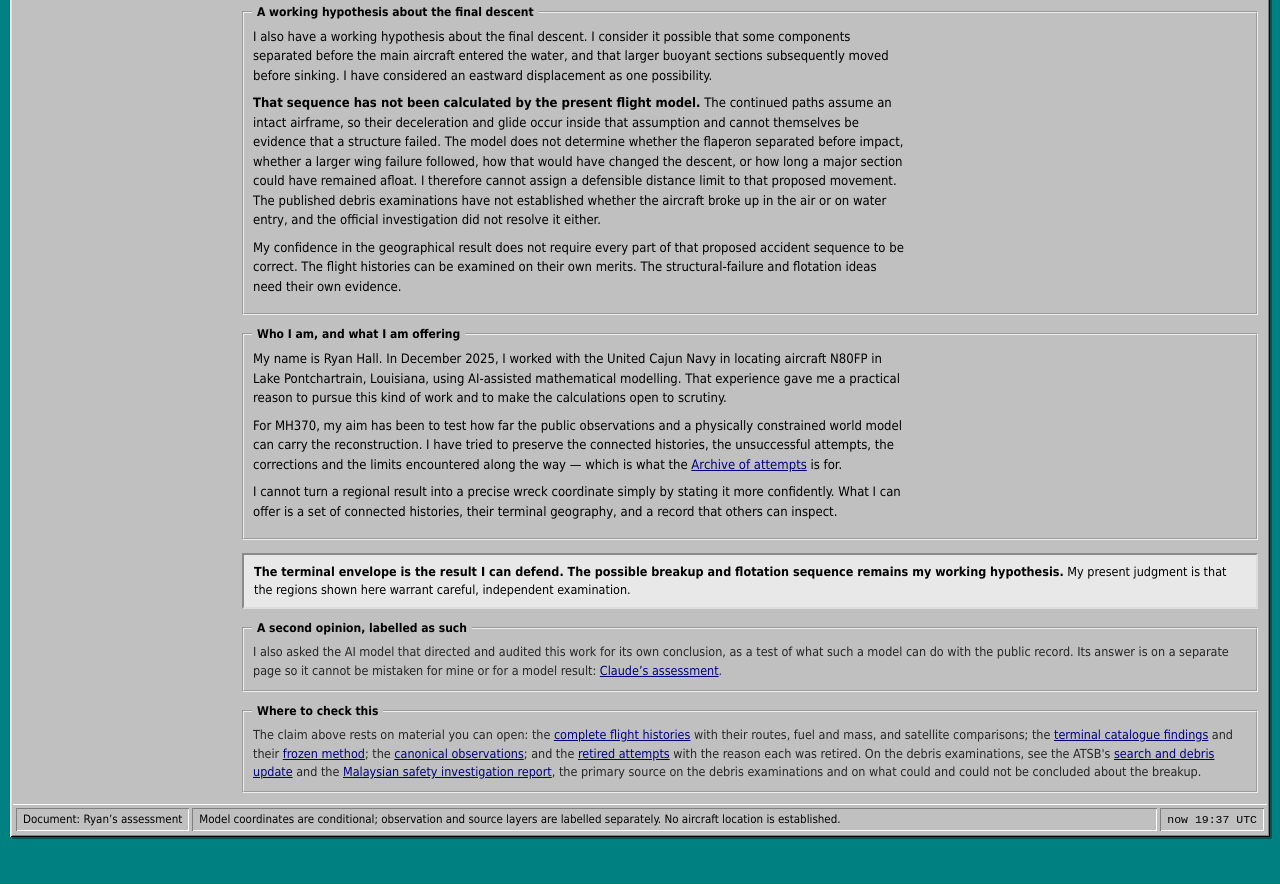
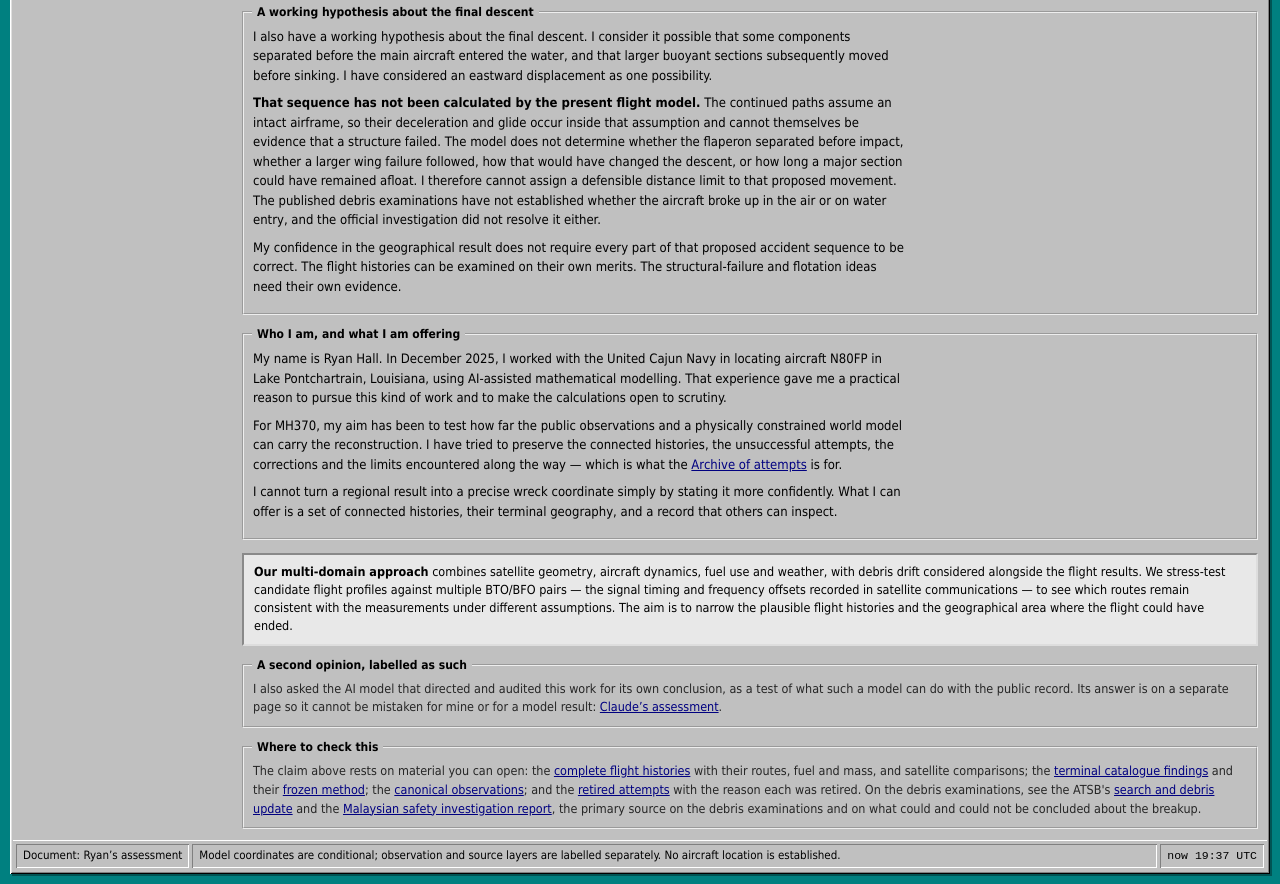
Before and after one commit to floydclaptonblues/MH370-Model-Atlas, a plain HTML site: page assessment.html in a window 1280 px wide. Shown: the part 1818-2702 px from the top of the page. Before the commit the page ends 2665 px from the top, so only its background shows below. Drawn offline with Linux system fonts and the light colour scheme.

Commit message:
Explain the multi-domain approach in Ryan's assessment

```diff
--- a/assessment.html
+++ b/assessment.html
@@ -43,7 +43,7 @@
 <p>I cannot turn a regional result into a precise wreck coordinate simply by stating it more confidently. What I can offer is a set of connected histories, their terminal geography, and a record that others can inspect.</p>
 </div>
 
-<div class="note"><b>The terminal envelope is the result I can defend. The possible breakup and flotation sequence remains my working hypothesis.</b> My present judgment is that the regions shown here warrant careful, independent examination.</div>
+<div class="note"><b>Our multi-domain approach</b> combines satellite geometry, aircraft dynamics, fuel use and weather, with debris drift considered alongside the flight results. We stress-test candidate flight profiles against multiple BTO/BFO pairs &mdash; the signal timing and frequency offsets recorded in satellite communications &mdash; to see which routes remain consistent with the measurements under different assumptions. The aim is to narrow the plausible flight histories and the geographical area where the flight could have ended.</div>
 
 <div class="card"><h2>A second opinion, labelled as such</h2><p class="sub" style="max-width:none">I also asked the AI model that directed and audited this work for its own conclusion, as a test of what such a model can do with the public record. Its answer is on a separate page so it cannot be mistaken for mine or for a model result: <a href="claude_assessment.html">Claude&rsquo;s assessment</a>.</p></div>
 
```
Also changed, not shown: src/assessment_body.html (+1 -1 lines).
